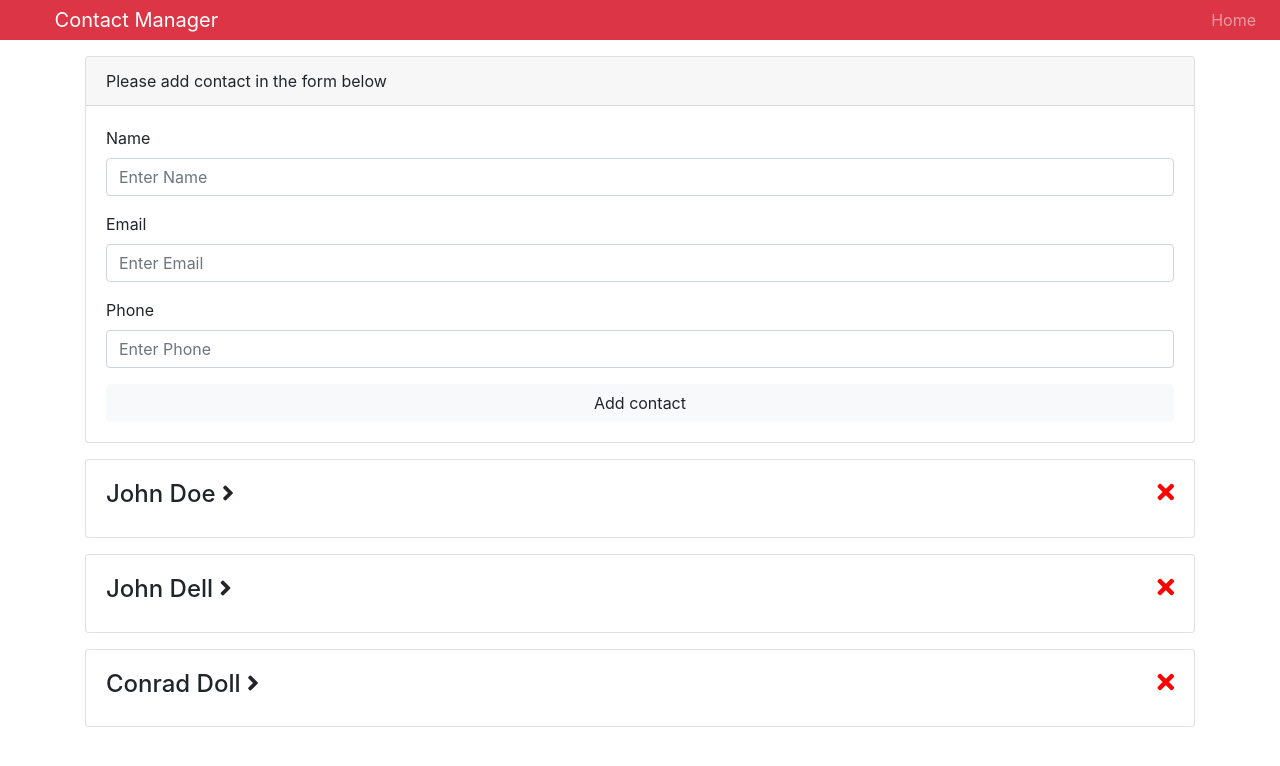
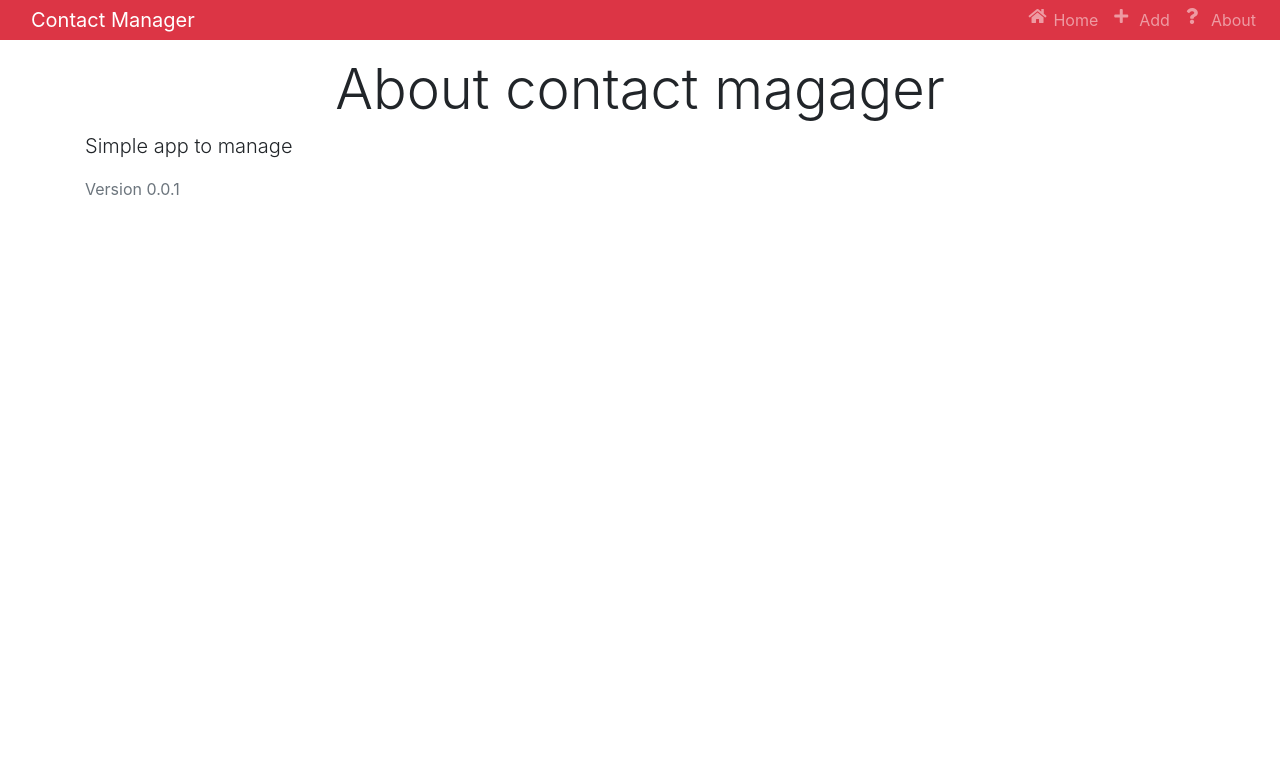
Before and after one commit to darkdubdeep/react-project_contact-manager, a React (Create React App) app in the folder contact-manager/: page /about in a window 1280 px wide. Shown: the top 766 px of the page. Built offline with nearby package versions, Linux system fonts and the light colour scheme.

Commit message:
adding routing

```diff
--- a/contact-manager/package.json
+++ b/contact-manager/package.json
@@ -6,6 +6,7 @@
     "bootstrap": "^4.1.3",
     "react": "^16.4.2",
     "react-dom": "^16.4.2",
+    "react-router-dom": "^4.3.1",
     "react-scripts": "1.1.5"
   },
   "scripts": {
--- a/contact-manager/src/App.css
+++ b/contact-manager/src/App.css
@@ -4,3 +4,13 @@
 .fa-times {
   color: red;
 }
+
+.fa-home,
+.fa-plus,
+.fa-question {
+  width: 25px;
+}
+
+.navbar a {
+  display: inline-flex;
+}
--- a/contact-manager/src/App.js
+++ b/contact-manager/src/App.js
@@ -1,22 +1,29 @@
 import React, { Component } from "react";
+import { BrowserRouter as Router, Route, Switch } from "react-router-dom";
 import "bootstrap/dist/css/bootstrap.min.css";
 import "./App.css";
 import { Provider } from "./context";
 import Contacts from "./components/contacts/Contacts";
 import AddContact from "./components/contacts/AddContact";
 import Header from "./components/layout/Header";
+import About from "./components/pages/About";
 
 class App extends Component {
   render() {
     return (
       <Provider>
-        <div className="App">
-          <Header branding="Contact Manager" />
-          <div className="container">
-            <AddContact />
-            <Contacts />
+        <Router>
+          <div className="App">
+            <Header branding="Contact Manager" />
+            <div className="container">
+              <Switch>
+                <Route exact path="/" component={Contacts} />
+                <Route exact path="/contact/add" component={AddContact} />
+                <Route exact path="/about" component={About} />
+              </Switch>
+            </div>
           </div>
-        </div>
+        </Router>
       </Provider>
     );
   }
--- a/contact-manager/src/components/contacts/AddContact.js
+++ b/contact-manager/src/components/contacts/AddContact.js
@@ -1,14 +1,14 @@
 import React, { Component } from "react";
-import {Consumer} from '../../context'
-import uuid from 'uuid';
-import TextInputGroup from '../layout/TextInputGroup'
-
+import { Consumer } from "../../context";
+import uuid from "uuid";
+import TextInputGroup from "../layout/TextInputGroup";
 
 class AddContact extends Component {
   state = {
     name: "",
     email: "",
-    phone: ""
+    phone: "",
+    errors: {}
   };
 
   onChange = e =>
@@ -17,31 +17,64 @@ class AddContact extends Component {
     });
   onSubmit = (dispatch, e) => {
     e.preventDefault();
-    const {name, email, phone} = this.state;
+    const { name, email, phone } = this.state;
+
+    //validation stuff
+    if (name === "") {
+      this.setState({
+        errors: {
+          name: "Name id Required"
+        }
+      });
+      return;
+    }
+    if (email === "") {
+      this.setState({
+        errors: {
+          email: "email id Required"
+        }
+      });
+      return;
+    }
+    if (phone === "") {
+      this.setState({
+        errors: {
+          phone: "email id Required"
+        }
+      });
+      return;
+    }
+
     const newContact = {
       id: uuid(),
       name,
       email,
       phone
-    }
-    dispatch ({
-      type: 'ADD_CONTACT', payload: newContact
-    })
+    };
+    dispatch({
+      type: "ADD_CONTACT",
+      payload: newContact
+    });
     this.setState({
-      name: '',
-      email: '',
-      phone: '',
-    })
+      name: "",
+      email: "",
+      phone: "",
+      errors: ""
+    });
+
+    this.props.history.push("/");
   };
   render() {
-    const { name, email, phone } = this.state;
+    const { name, email, phone, errors } = this.state;
     return (
       <Consumer>
         {value => {
-          const {dispatch} = value;
-          return(
+          const { dispatch } = value;
+          return (
             <div className="card mb-3">
-              <div className="card-header">Please add contact in the form below</div>
+              <div className="card-header">
+                Please add contact in the form below
+              </div>
               <div className="card-body">
                 <form onSubmit={this.onSubmit.bind(this, dispatch)}>
                   <TextInputGroup
@@ -50,6 +83,7 @@ class AddContact extends Component {
                     placeholder="Enter Name"
                     value={name}
                     onChange={this.onChange}
+                    error={errors.name}
                   />
                   <TextInputGroup
                     label="Email"
@@ -57,6 +91,7 @@ class AddContact extends Component {
                     placeholder="Enter Email"
                     value={email}
                     onChange={this.onChange}
+                    error={errors.email}
                   />
                   <TextInputGroup
                     label="Phone"
@@ -64,6 +99,7 @@ class AddContact extends Component {
                     placeholder="Enter Phone"
                     value={phone}
                     onChange={this.onChange}
+                    error={errors.phone}
                   />
                   <input
                     type="submit"
@@ -73,10 +109,10 @@ class AddContact extends Component {
                 </form>
               </div>
             </div>
-          )
+          );
         }}
       </Consumer>
-    )
+    );
   }
 }
 export default AddContact;
--- a/contact-manager/src/components/contacts/Contacts.js
+++ b/contact-manager/src/components/contacts/Contacts.js
@@ -10,6 +10,10 @@ class Contacts extends Component {
           const { contacts } = value;
           return (
             <React.Fragment>
+              <h1 className="display-4 mb-2">
+                {" "}
+                <span className="text-danger"> Contact </span> List
+              </h1>
               {contacts.map(contact => (
                 <Contact key={contact.id} contact={contact} />
               ))}
--- a/contact-manager/src/components/layout/Header.js
+++ b/contact-manager/src/components/layout/Header.js
@@ -1,5 +1,6 @@
 import React from "react";
 import PropTypes from "prop-types";
+import { Link } from "react-router-dom";
 
 const Header = props => {
   const { branding } = props;
@@ -13,9 +14,22 @@ const Header = props => {
       <div>
         <ul className="navbar-nav mr-auto">
           <li className="nav-item">
-            <a href="/" className="nav-link">
+            <Link to="/" className="nav-link">
+              <i className="fas fa-home" />
               Home
-            </a>
+            </Link>
+          </li>
+          <li className="nav-item">
+            <Link to="/contact/add" className="nav-link">
+              <i className="fas fa-plus" />
+              Add
+            </Link>
+          </li>
+          <li className="nav-item">
+            <Link to="/about" className="nav-link">
+              <i className="fas fa-question" />
+              About
+            </Link>
           </li>
         </ul>
       </div>
--- a/contact-manager/src/components/layout/TextInputGroup.js
+++ b/contact-manager/src/components/layout/TextInputGroup.js
@@ -1,6 +1,6 @@
-import React from 'react';
-import PropTypes from 'prop-types';
-
+import React from "react";
+import PropTypes from "prop-types";
+import classnames from "classnames";
 
 const TextInputGroup = ({
   label,
@@ -8,7 +8,8 @@ const TextInputGroup = ({
   value,
   placeholder,
   type,
-    onChange
+  onChange,
+  error
 }) => {
   return (
     <div className="form-group">
@@ -16,25 +17,28 @@ const TextInputGroup = ({
       <input
         type={type}
         name={name}
-                      className="form-control from-ctontrol-lg"
+        className={classnames("form-control from-ctontrol-lg", {
+          "is-invalid": error
+        })}
         placeholder={placeholder}
         value={value}
         onChange={onChange}
       />
+      {error && <div className="invalid-feedback">{error}</div>}
     </div>
-    )
-}
+  );
+};
 
 TextInputGroup.propTypes = {
   label: PropTypes.string.isRequired,
   type: PropTypes.string.isRequired,
   placeholder: PropTypes.string.isRequired,
   value: PropTypes.string.isRequired,
-    onChange: PropTypes.func.isRequired,
-}
+  onChange: PropTypes.func.isRequired
+};
 
 TextInputGroup.defaultProps = {
-    type: 'text',
-}
+  type: "text"
+};
 
-export default TextInputGroup
+export default TextInputGroup;
--- /dev/null
+++ b/contact-manager/src/components/pages/About.js
@@ -0,0 +1,11 @@
+import React from "react";
+
+export default () => {
+  return (
+    <div className="">
+      <h1 className="display-4 text-center">About contact magager</h1>
+      <p className="lead">Simple app to manage</p>
+      <p className="text-secondary">Version 0.0.1</p>
+    </div>
+  );
+};
--- a/contact-manager/src/context.js
+++ b/contact-manager/src/context.js
@@ -1,5 +1,4 @@
 import React, { Component } from "react";
-
 const Context = React.createContext();
 const reducer = (state, action) => {
   switch (action.type) {
@@ -10,7 +9,7 @@ const reducer = (state, action) => {
           contact => contact.id !== action.payload
         )
       };
-      case "ADD_CONTACT":
+    case "ADD_CONTACT":
       return {
         ...state,
         contacts: [action.payload, ...state.contacts]
```
Also changed, not shown: 2 other files (tests, documents, lock files or other folders). Lines whose indentation alone changed are shown as unchanged.
